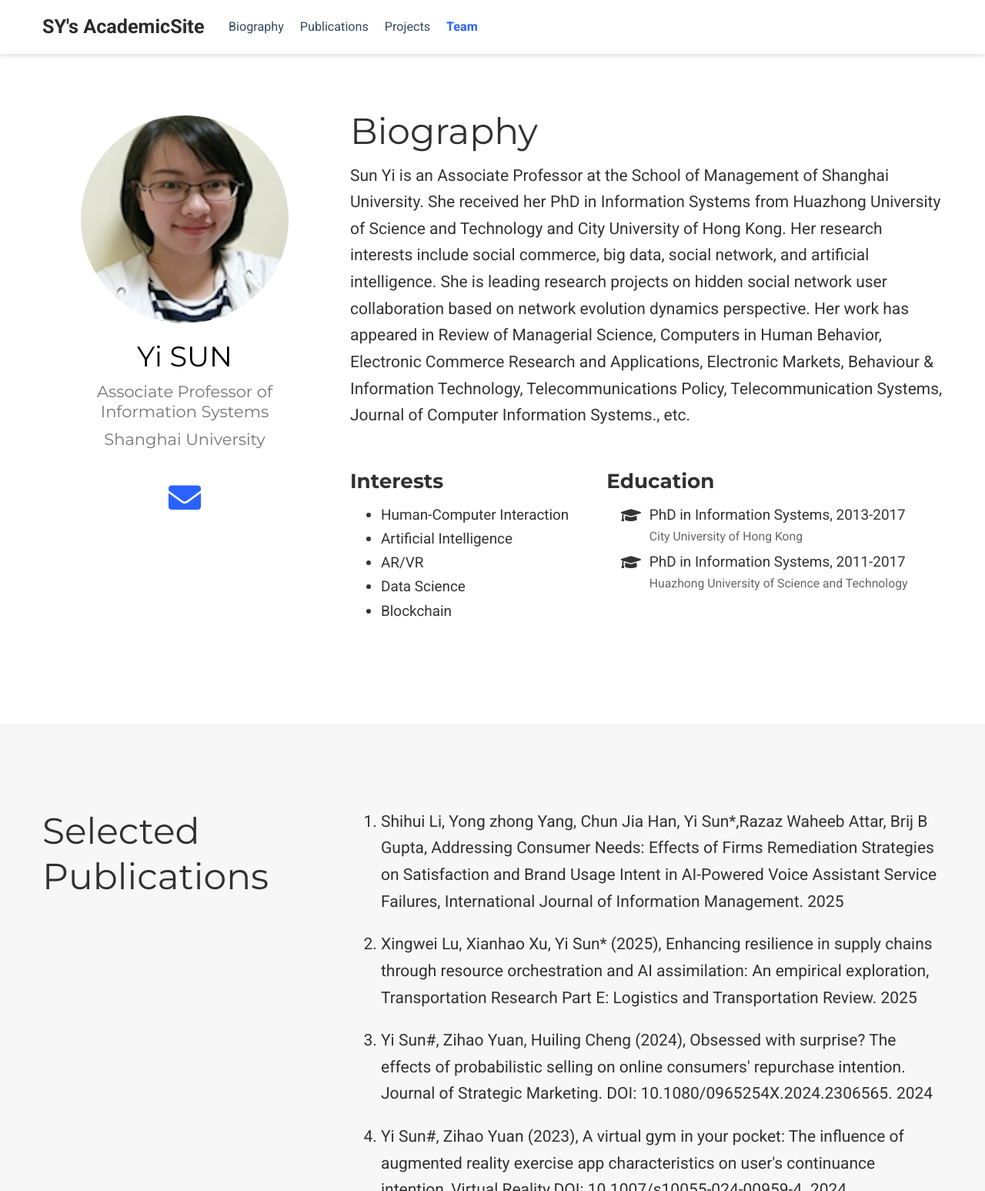
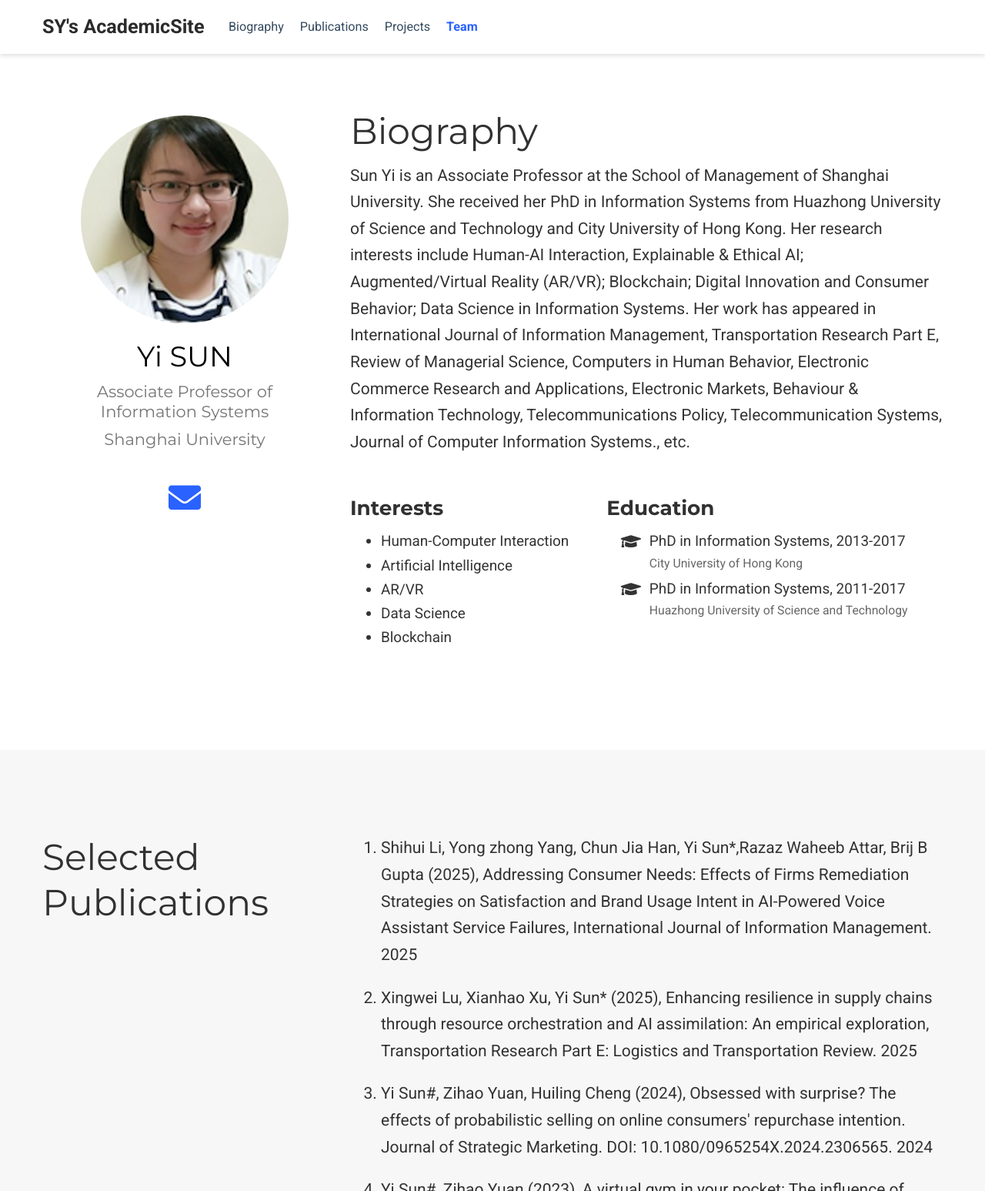
Before and after one commit to sunnykidxx/sunnykidxx.github.io, a plain HTML site: page index.html in a window 1280 px wide. Shown: the top 1547 px of the page at 77% size. Drawn offline with nearby package versions, Linux system fonts and the light colour scheme; some packages are replaced by stand-ins of ours; some icons are missing.

Commit message:
Update index0722.html

```diff
--- a/index.html
+++ b/index.html
@@ -590,7 +590,8 @@
 
     <h1>Biography</h1>
 
-    <p>Sun Yi is an Associate Professor at the School of Management of Shanghai University. She received her PhD in Information Systems from Huazhong University of Science and Technology and City University of Hong Kong. Her research interests include social commerce, big data, social network, and artificial intelligence. She is leading research projects on hidden social network user collaboration based on network evolution dynamics perspective. Her work has appeared in Review of Managerial Science, Computers in Human Behavior, Electronic Commerce Research and Applications, Electronic Markets, Behaviour &amp; Information Technology, Telecommunications Policy, Telecommunication Systems, Journal of Computer Information Systems., etc.</p>
+    <p>Sun Yi is an Associate Professor at the School of Management of Shanghai University. She received her PhD in Information Systems from Huazhong University of Science and Technology and City University of Hong Kong. Her research interests include Human-AI Interaction, Explainable & Ethical AI; Augmented/Virtual Reality (AR/VR); Blockchain; Digital Innovation and Consumer Behavior; Data Science in Information
+Systems. Her work has appeared in International Journal of Information Management, Transportation Research Part E, Review of Managerial Science, Computers in Human Behavior, Electronic Commerce Research and Applications, Electronic Markets, Behaviour &amp; Information Technology, Telecommunications Policy, Telecommunication Systems, Journal of Computer Information Systems., etc.</p>
 
 
     <div class="row">
@@ -687,7 +688,7 @@
       <ol>
 
 <li>
-<p>Shihui Li, Yong zhong Yang, Chun Jia Han, Yi Sun*,Razaz Waheeb Attar, Brij B Gupta, Addressing Consumer Needs: Effects of Firms Remediation Strategies on Satisfaction and Brand Usage Intent in AI-Powered Voice Assistant Service Failures, International Journal of Information Management. 2025</p>
+<p>Shihui Li, Yong zhong Yang, Chun Jia Han, Yi Sun*,Razaz Waheeb Attar, Brij B Gupta (2025), Addressing Consumer Needs: Effects of Firms Remediation Strategies on Satisfaction and Brand Usage Intent in AI-Powered Voice Assistant Service Failures, International Journal of Information Management. 2025</p>
 </li>
 <li>
 <p>Xingwei Lu, Xianhao Xu, Yi Sun* (2025), Enhancing resilience in supply chains through resource orchestration and AI assimilation: An empirical exploration, Transportation Research Part E: Logistics and Transportation Review. 2025</p>
```
